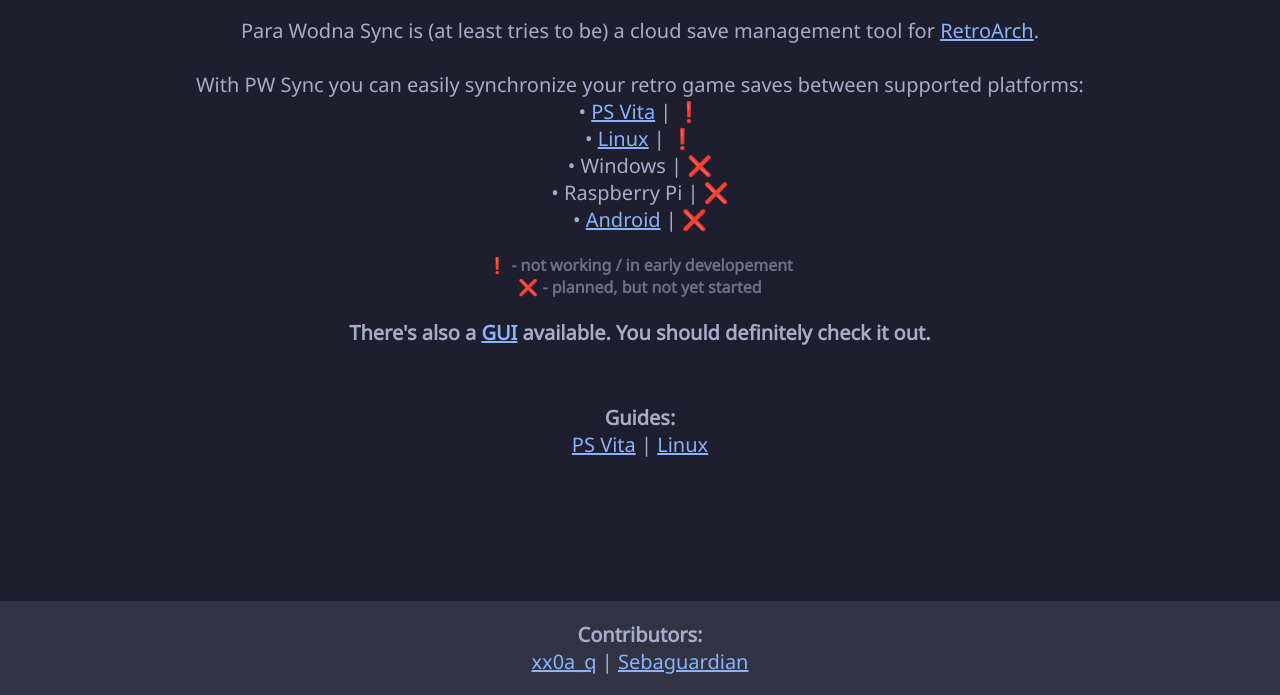
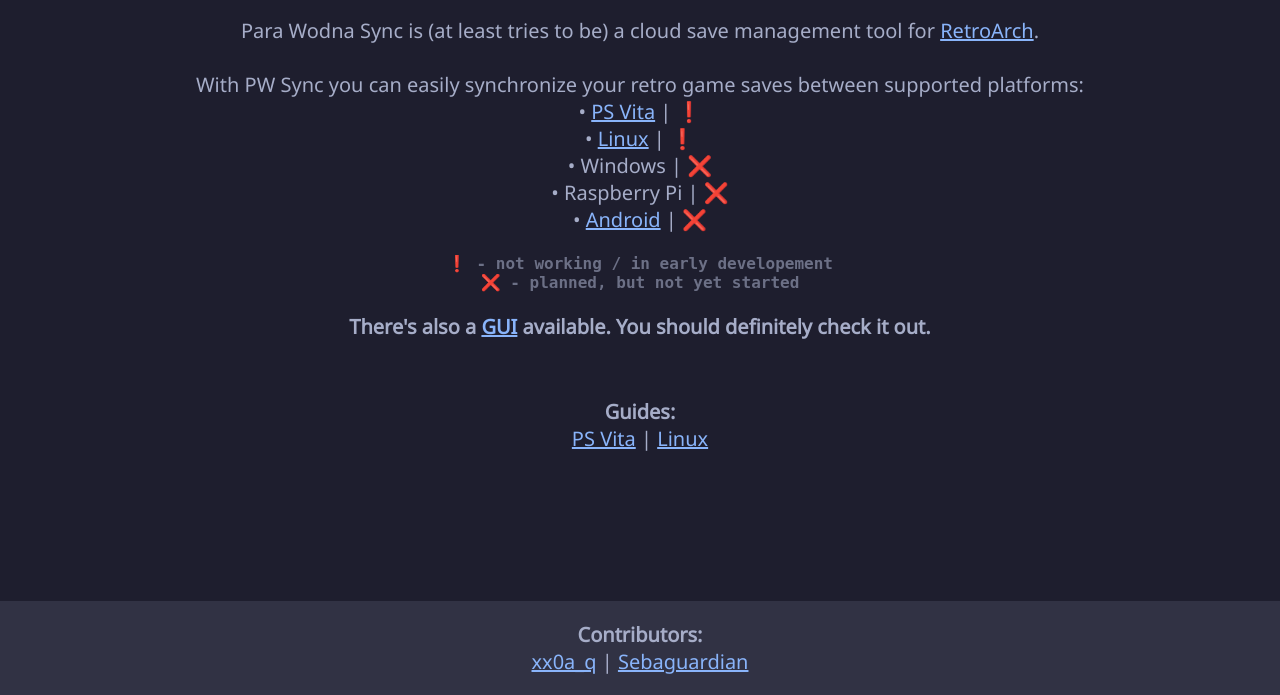
Before and after one commit to PW-Sync/PW-Sync.github.io, a plain HTML site: page index.html in a window 1280 px wide. Shown: the part 105-800 px from the top of the page. Drawn offline with Linux system fonts and the light colour scheme; a web font is replaced by a local one.

Commit message:
Update style.css

```diff
--- a/style.css
+++ b/style.css
@@ -8,7 +8,7 @@ li { color: #a6adc8; font-family: 'Noto Sans'; font-size: 18px; }
 h1 { color: #cdd6f4; font-family: "Monospace"; }
 h2 { color: #cdd6f4; font-family: 'Monospace'; }
 h3 { color: #bac2de; font-family: 'Monospace'; }
-h4 { color: #6c7086; font-family: 'Noto Sans'; }
+h4 { color: #6c7086; font-family: 'Monospace'; }
 a { color: #89b4fa; }
 a:visited { color: #cba6f7; }
 
```
